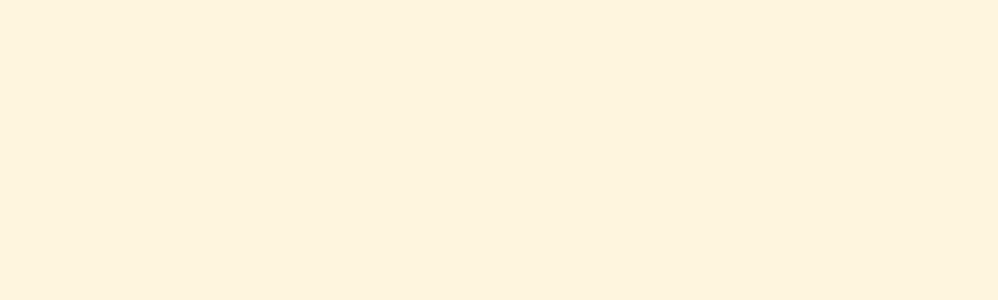
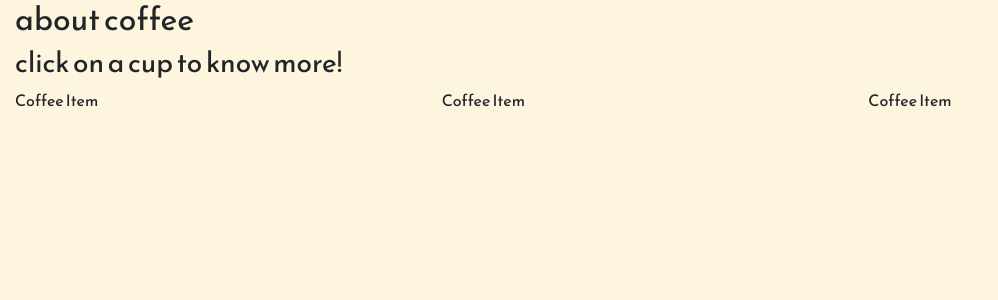
Before and after one commit to desslinga/about-coffee, a React (Create React App) app: page /coffees in a window 1280 px wide. Shown: the top 300 px of the page, without its empty margins (0-998 px from the left). Built offline with nearby package versions, Linux system fonts and the light colour scheme.

Commit message:
Added Coffee List and Coffee Item components

```diff
--- a/src/components/App.js
+++ b/src/components/App.js
@@ -1,6 +1,7 @@
 import React from 'react';
 import { BrowserRouter, Route } from 'react-router-dom';
 import Landing from './Landing';
+import CoffeeList from './CoffeeList';
 import 'bootstrap/dist/css/bootstrap.min.css';
 import '../styles/styles.scss';
 
@@ -9,7 +10,10 @@ class App extends React.Component {
   render() {
     return (
       <BrowserRouter>
-        <Route path="/" exact component={Landing}/>
+        <div>
+          <Route path="/" exact component={Landing}/>
+          <Route path="/coffees" exact component={CoffeeList}/>
+        </div>
       </BrowserRouter>
     );
   }
--- /dev/null
+++ b/src/components/CoffeeItem.js
@@ -0,0 +1,11 @@
+import React from 'react';
+
+class CoffeeItem extends React.Component {
+  render() {
+    return (
+      <div>Coffee Item</div>
+    );
+  }
+}
+
+export default CoffeeItem;
--- /dev/null
+++ b/src/components/CoffeeList.js
@@ -0,0 +1,30 @@
+import React from 'react';
+import CoffeeItem from './CoffeeItem';
+
+class CoffeeList extends React.Component {
+  render() {
+    return (
+      <div class="container-fluid">
+        <div class="row">
+          <div class="col-12">
+            <h2>about coffee</h2>
+            <h3>click on a cup to know more!</h3>
+          </div>
+        </div>
+        <div class="row">
+          <div class="col-12 col-sm-6 col-md-4">
+            <CoffeeItem/>
+          </div>
+          <div class="col-12 col-sm-6 col-md-4">
+            <CoffeeItem/>
+          </div>
+          <div class="col-12 col-sm-6 col-md-4">
+            <CoffeeItem/>
+          </div>
+        </div>
+      </div>
+    );
+  }
+}
+
+export default CoffeeList;
--- a/src/components/Landing.js
+++ b/src/components/Landing.js
@@ -1,4 +1,5 @@
 import React from 'react';
+import { Link } from 'react-router-dom'
 import coffeeLanding from '../assets/coffee.svg';
 
 class Landing extends React.Component {
```
